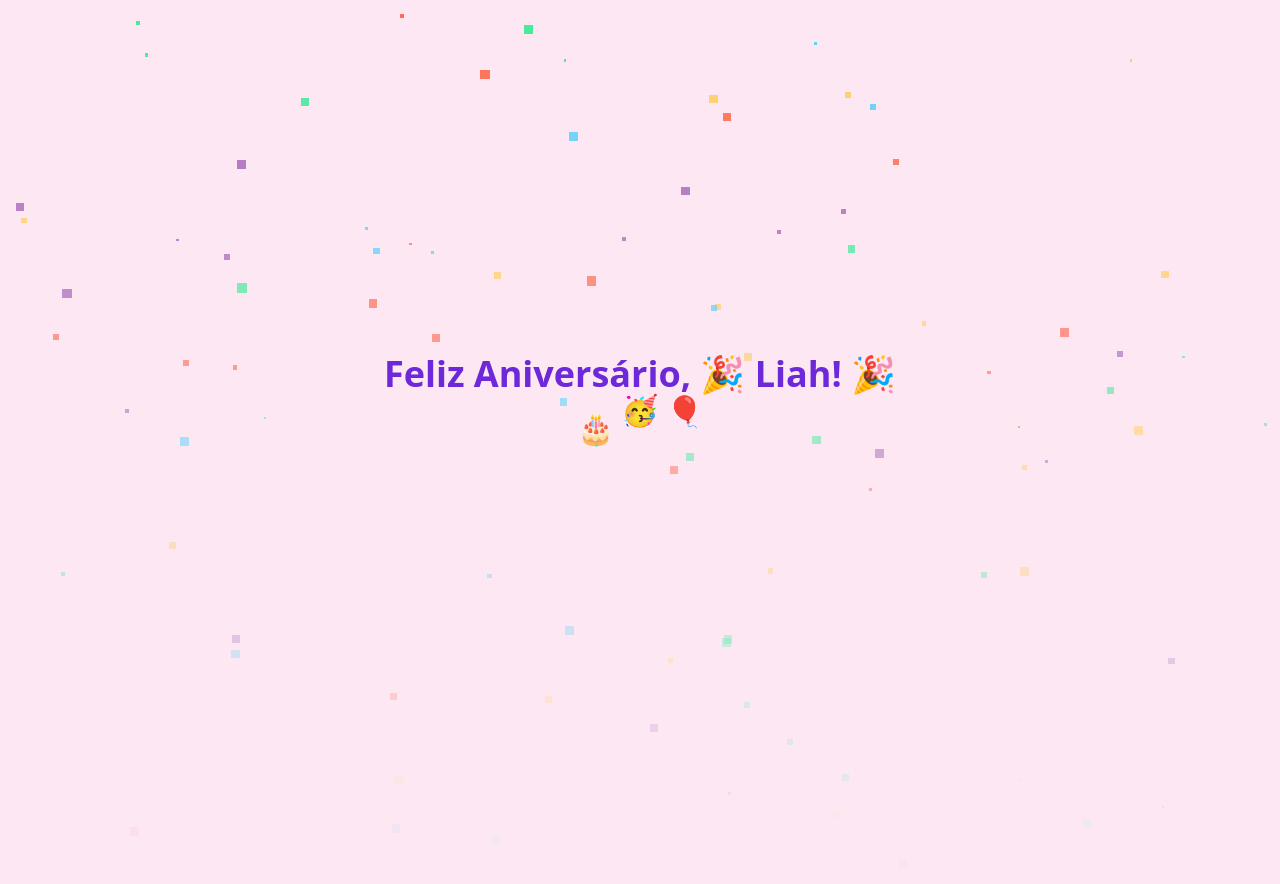
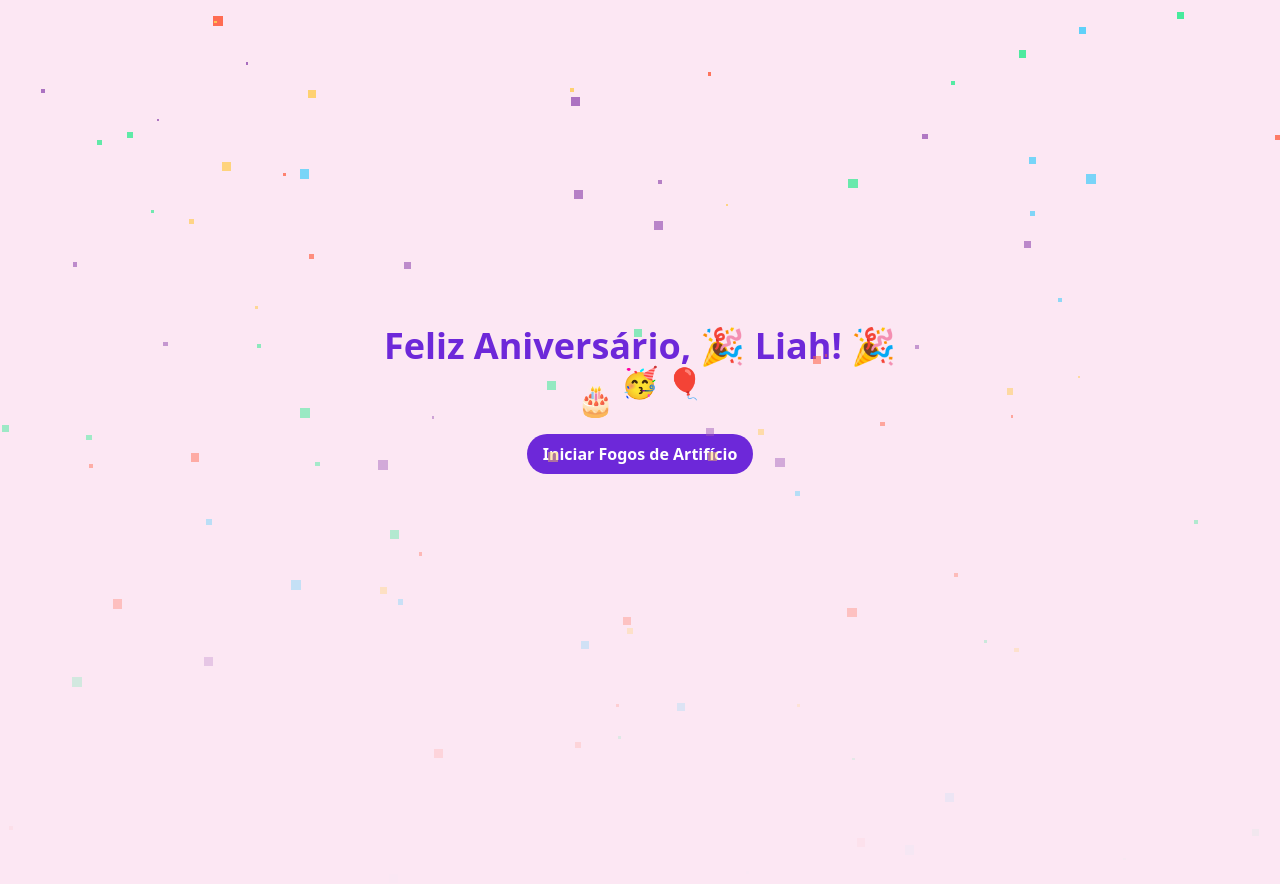
Before and after one commit to aeusteixeira/feliz-aniversario-liah, a plain HTML site: page index.html in a window 1280 px wide. Drawn offline with nearby package versions, Linux system fonts and the light colour scheme.

Commit message:
Update index.html

```diff
--- a/index.html
+++ b/index.html
@@ -4,7 +4,7 @@
 <head>
     <meta charset="UTF-8">
     <meta name="viewport" content="width=device-width, initial-scale=1.0">
-    <title>Feliz Aniversário!</title>
+    <title>Feliz Aniversário, Liah! 🎉</title>
     <link href="https://cdn.jsdelivr.net/npm/tailwindcss@2.2.19/dist/tailwind.min.css" rel="stylesheet">
     <style>
         @keyframes jump {
@@ -55,26 +55,37 @@
             <span class="emoji" style="animation-delay: .4s;">🥳</span>
             <span class="emoji" style="animation-delay: .8s;">🎈</span>
         </div>
+        <button onclick="tocarSomFogosDeArtificio()"
+            class="mt-4 bg-purple-700 text-white font-bold py-2 px-4 rounded-full hover:bg-purple-800 focus:outline-none focus:shadow-outline">
+            Iniciar Fogos de Artifício
+        </button>
     </div>
+
+    <audio id="fireworksSound" src="audio.mp3" type="audio/mp3"></audio>
 
     <script>
         function gerarConfetes() {
-            const colors = ['#ff5f40', '#ffcd56', '#4bcffa', '#34eb93', '#9b59b6']; // Cores dos confetes
+            const colors = ['#ff5f40', '#ffcd56', '#4bcffa', '#34eb93', '#9b59b6'];
             for (let i = 0; i < 100; i++) {
                 let confete = document.createElement('div');
                 confete.classList.add('confete');
                 confete.style.left = `${Math.random() * 100}%`;
                 confete.style.backgroundColor = colors[Math.floor(Math.random() * colors.length)];
-                confete.style.animationDuration = `${Math.random() * 3 + 2}s`; // Duração da animação entre 2 e 5 segundos
-                confete.style.animationDelay = `-${Math.random() * 2}s`; // Inicia em tempos diferentes
-                confete.style.width = `${Math.random() * 8 + 2}px`; // Largura variada
+                confete.style.animationDuration = `${Math.random() * 3 + 2}s`;
+                confete.style.animationDelay = `-${Math.random() * 2}s`;
+                confete.style.width = `${Math.random() * 8 + 2}px`;
                 confete.style.height = confete.style.width;
                 confete.style.top = `${Math.random() * 100}%`;
                 document.body.appendChild(confete);
             }
         }
 
-        gerarConfetes();
+        function tocarSomFogosDeArtificio() {
+            const som = document.getElementById('fireworksSound');
+            som.play().catch(e => console.error("Erro ao reproduzir o som: ", e));
+        }
+
+        window.addEventListener('load', gerarConfetes);
     </script>
 </body>
 
```
